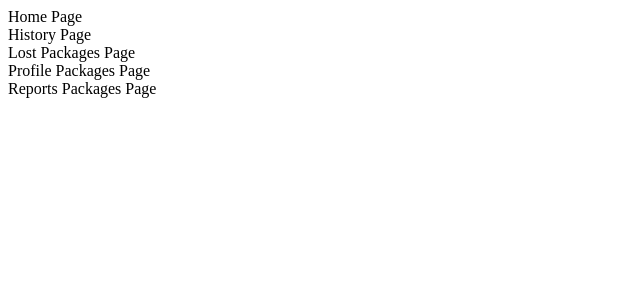
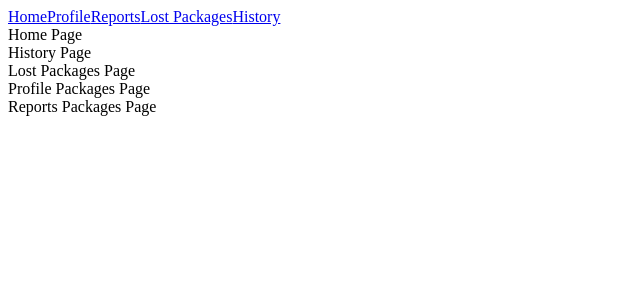
Before and after one commit to parkerkopp/CMSC-447-SWE-Lost-Packages-Project, a Vue app: page / in a window 1280 px wide. Shown: the top 300 px of the page, without its empty margins (0-640 px from the left). Built offline with nearby package versions, Linux system fonts and the light colour scheme.

Commit message:
Added router.js which handles links to different components so that when the menu bar is added users can click on said link and it will take them to that page without showing the other pages. Not fully implemented yet just basic configuration.

```diff
--- a/package.json
+++ b/package.json
@@ -9,7 +9,8 @@
     "preview": "vite preview"
   },
   "dependencies": {
-    "vue": "^3.5.18"
+    "vue": "^3.5.18",
+    "vue-router": "^4.5.1"
   },
   "devDependencies": {
     "@vitejs/plugin-vue": "^6.0.1",
--- a/src/App.vue
+++ b/src/App.vue
@@ -1,12 +1,20 @@
 <script setup>
+import { ref, computed } from "vue";
 import HomePage from "./components/HomePage.vue";
-import HistoryPage from "./components/HistoryPage.vue";
 import LostPackagesPage from "./components/LostPackagesPage.vue";
 import ProfilePage from "./components/ProfilePage.vue";
 import ReportsPage from "./components/ReportsPage.vue";
+import HistoryPage from "./components/HistoryPage.vue";
 </script>
 
 <template>
+  <div>
+    <router-link to="/">Home</router-link>
+    <router-link to="/profile">Profile</router-link>
+    <router-link to="/reports">Reports</router-link>
+    <router-link to="/lost-packages">Lost Packages</router-link>
+    <router-link to="/history">History</router-link>
+  </div>
   <HomePage />
   <HistoryPage />
   <LostPackagesPage />
--- a/src/main.js
+++ b/src/main.js
@@ -1,5 +1,8 @@
 import { createApp } from "vue";
 import "./global.css";
 import App from "./App.vue";
+import router from "./router";
 
-createApp(App).mount("#app");
+const app = createApp(App);
+app.use(router); // <-- install the router
+app.mount("#app");
```
Also changed, not shown: src/router.js (added, +23 -0 lines), 2 other files (tests, documents, lock files or other folders).
